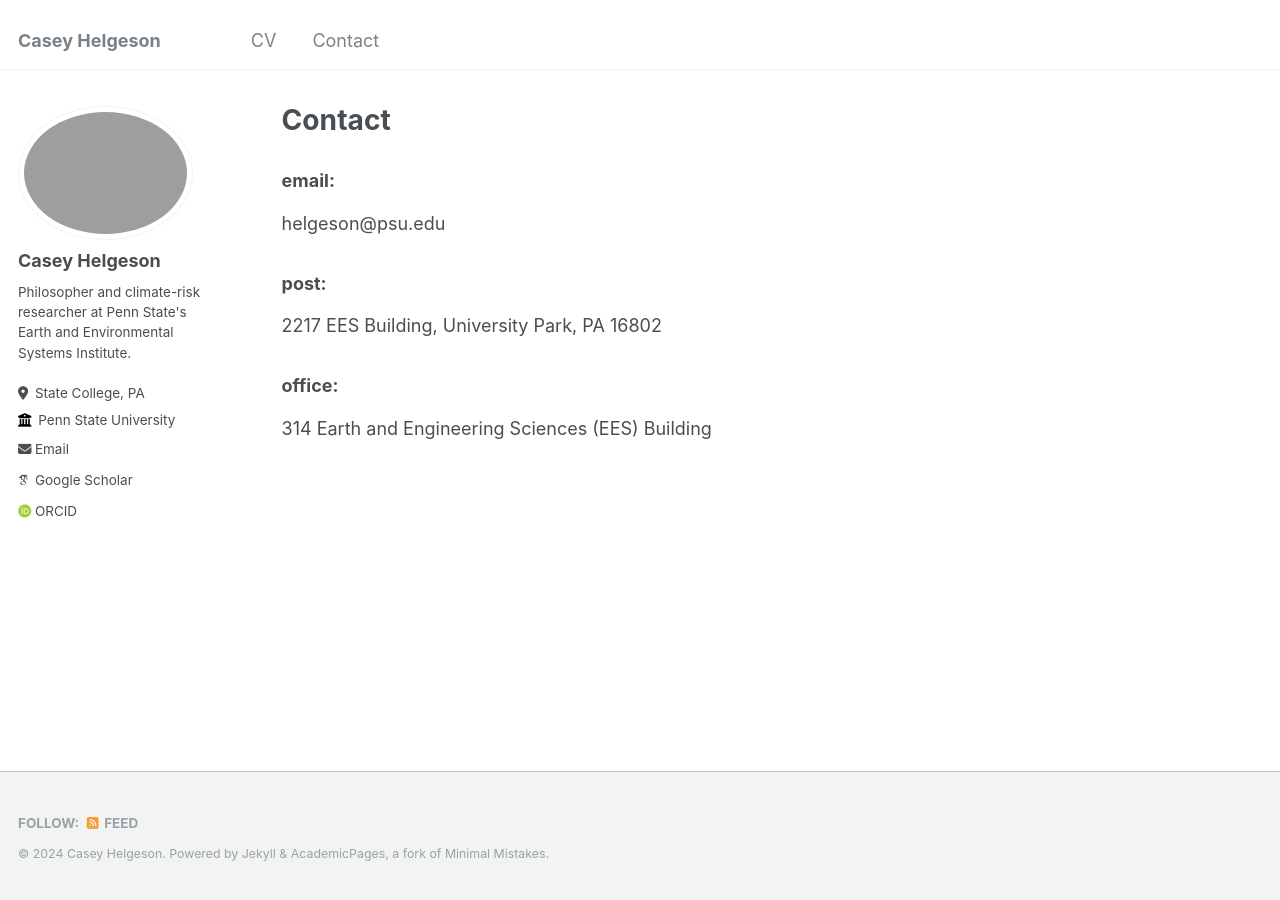
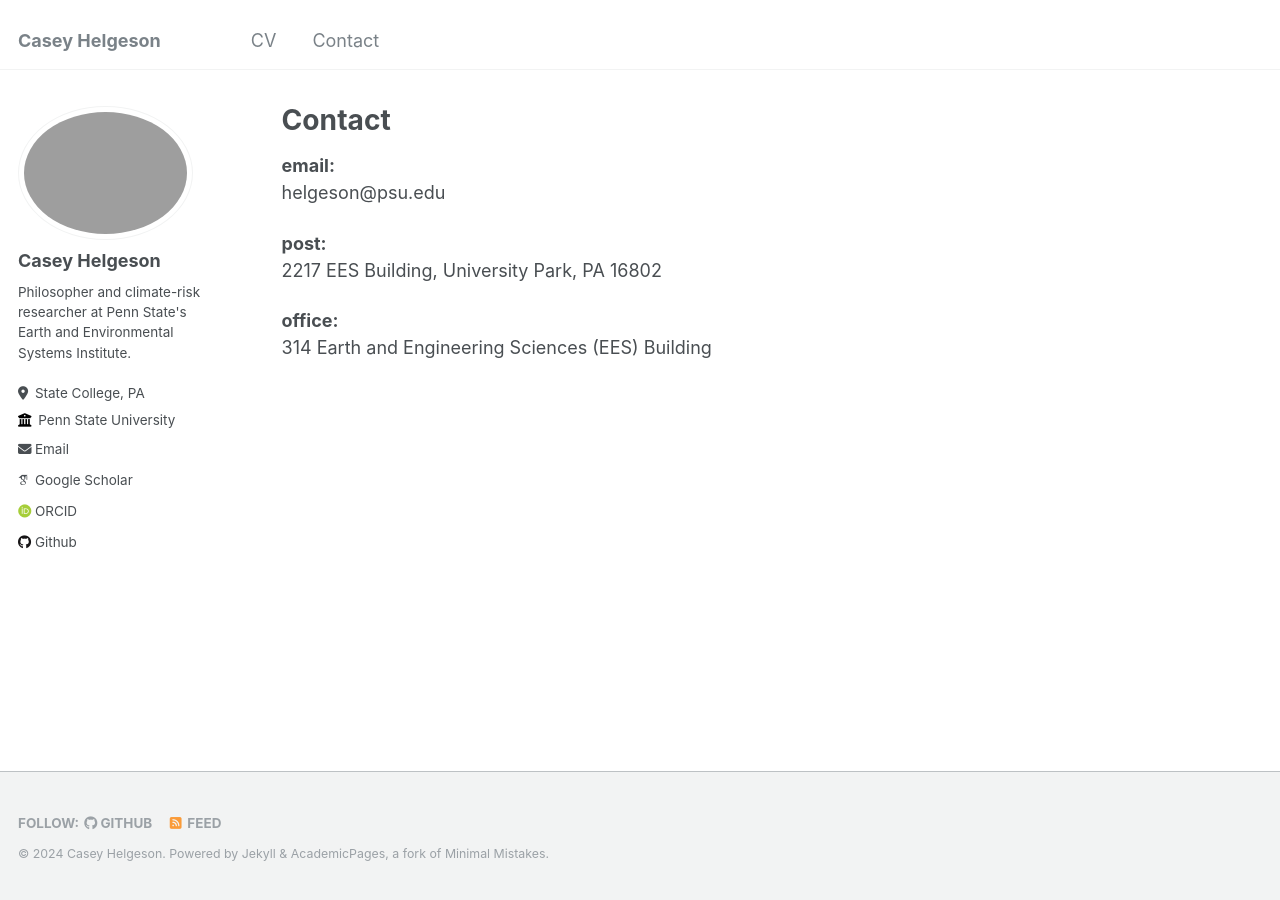
Before and after one commit to caseyhelgeson/caseyhelgeson.github.io, a Jekyll site: the page built from _pages/contact.md, in a window 1280 px wide. Built offline with Jekyll 4.4.1, drawn with Linux system fonts in a browser that asks for light colours; some web fonts are replaced.

Commit message:
aesthetic miscellany

```diff
--- a/_config.yml
+++ b/_config.yml
@@ -44,7 +44,7 @@ author:
   bitbucket        : # Username - Update with your username on the site
   codepen          : # Username
   dribbble         : # Username
-  github           : #"caseyhelgeson"
+  github           : "caseyhelgeson"
   kaggle           : # Username
   stackoverflow    : # User number or user number and name (i.e., use "1" or "1/jeff-atwood")
 
--- a/_pages/contact.md
+++ b/_pages/contact.md
@@ -7,11 +7,11 @@ redirect_from:
   - /resume
 ---
 
-### email:
+**email:**
 helgeson@psu.edu
 
-### post:
+**post:**
 2217 EES Building, University Park, PA 16802
 
-### office:
+**office:**
 314 Earth and Engineering Sciences (EES) Building
```
Also changed, not shown: _pages/about.md (+1 -1 lines), _pages/cv.md (+1 -1 lines).
